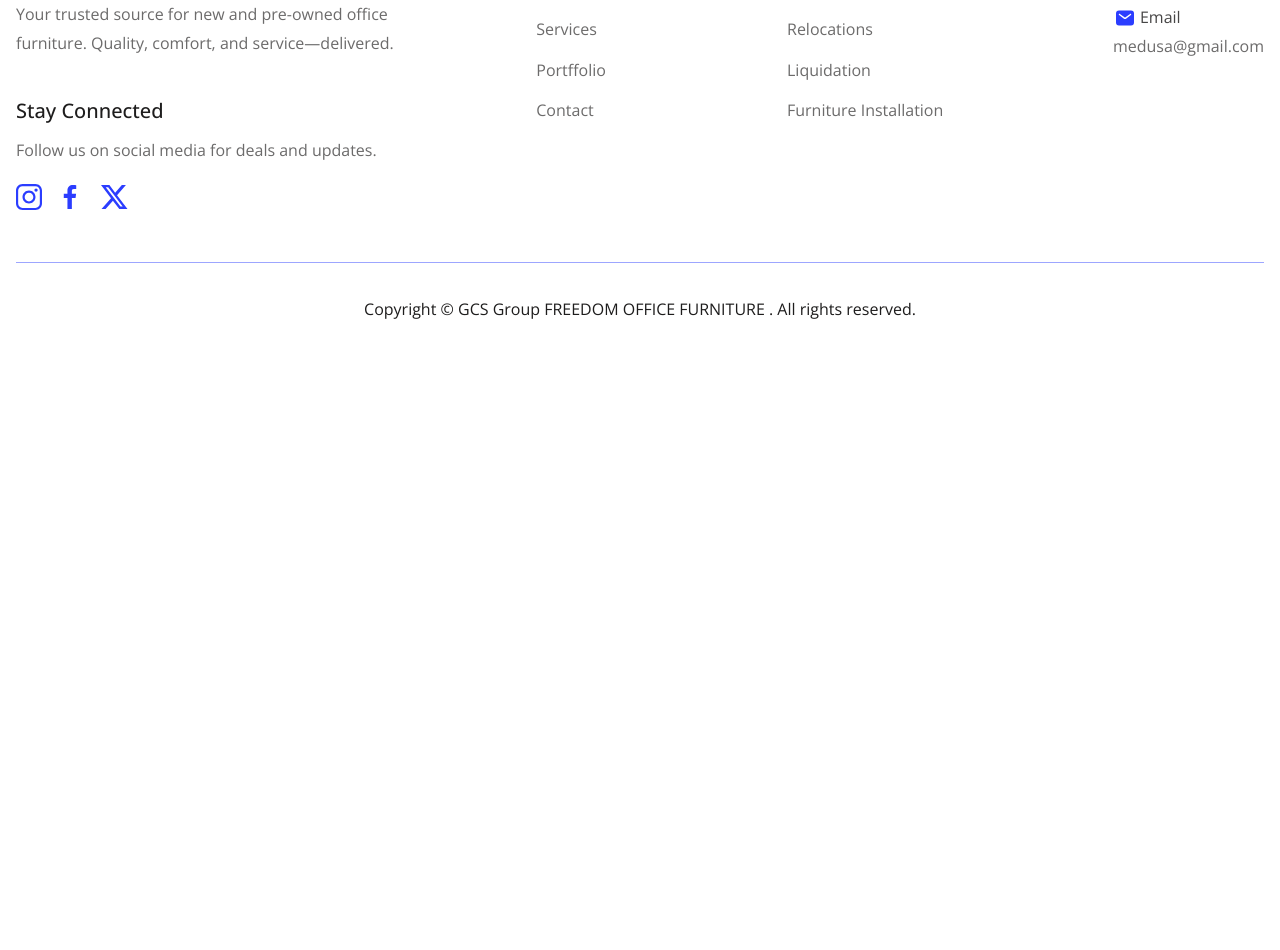
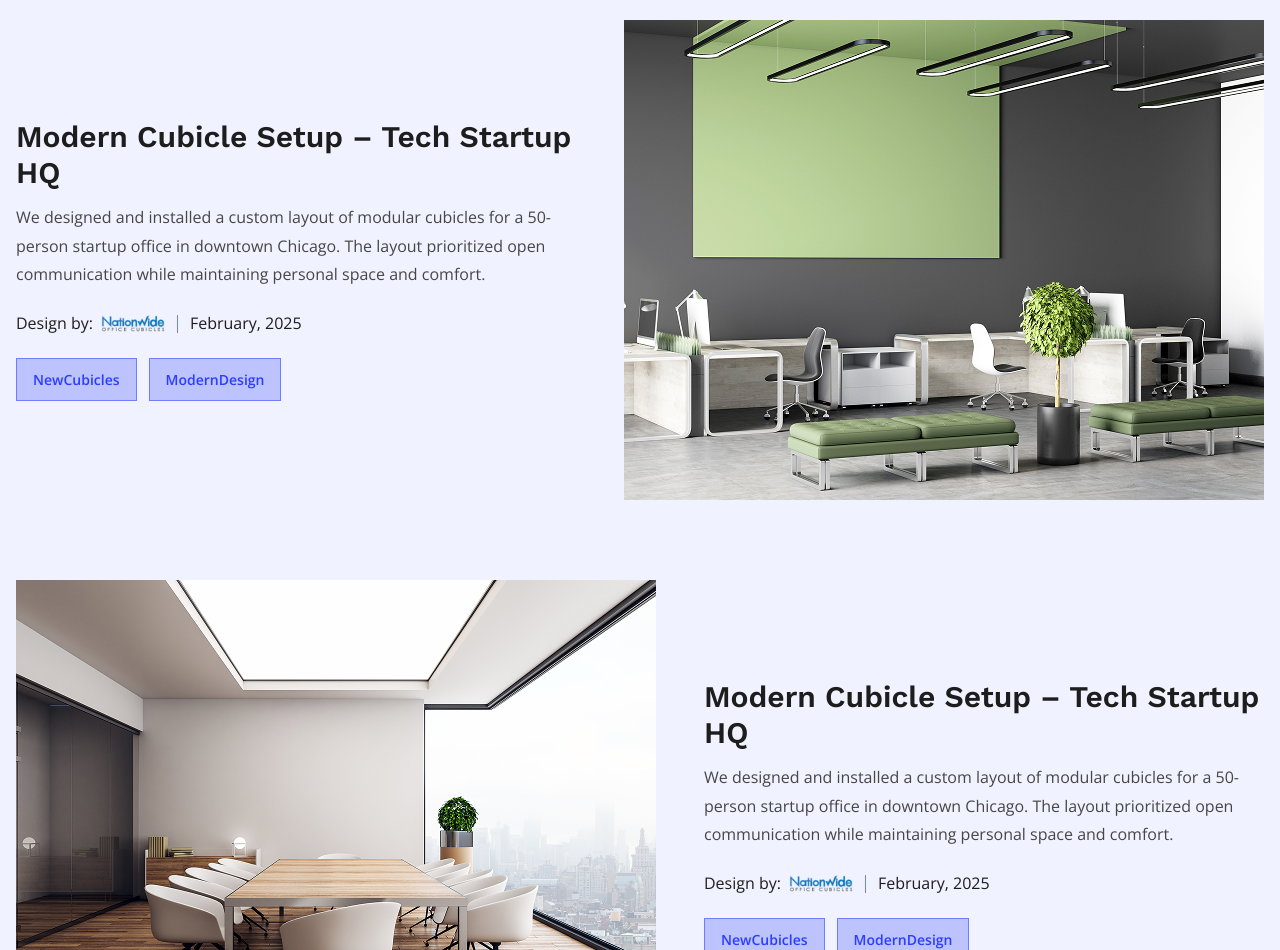
Before and after one commit to backbencherstudio/thutt-client, a Next.js app: page / in a window 1280 px wide. Shown: the part 4102-5052 px from the top of the page. Before the commit the page ends 4457 px from the top, so only its background shows below. Built offline with nearby package versions, Linux system fonts and the light colour scheme; no server answers.

Commit message:
portfolio added

```diff
--- /dev/null
+++ b/app/(site)/_components/_pages/_home/_portfolio/portfolio.tsx
@@ -0,0 +1,102 @@
+import Image from "next/image";
+import React from "react";
+
+export default function portfolio() {
+  return (
+    <div className="bg-[#EAECFFB2] px-4">
+      <div className="container py-10 sm:py-16 md:py-20 xl:py-[120px]">
+        <div className="flex flex-col justify-center gap-12">
+          <h2 className="text-center text-[#1E1D1D]">
+            Workspace Transformations
+          </h2>
+          <div className="flex flex-col gap-20">
+            <div className="flex items-center justify-between gap-4">
+              <div className="max-w-[560px] flex flex-col gap-3">
+                <h3 className="text-[#1E1D1D] font-semibold">
+                  Modern Cubicle Setup – Tech Startup HQ
+                </h3>
+                <p className="text-[#474646]">
+                  We designed and installed a custom layout of modular cubicles
+                  for a 50-person startup office in downtown Chicago. The layout
+                  prioritized open communication while maintaining personal
+                  space and comfort.
+                </p>
+                <div className="flex items-center justify-start gap-3 my-2">
+                  <div className="flex items-center gap-2">
+                    <p className="text-[#1E1D1D] font-semibold">Design by:</p>
+                    <Image
+                      src="/assets/logo.png"
+                      alt="brand logo"
+                      width={64}
+                      height={20}
+                      className="max-w-[64px] max-h-[20px]"
+                    />
+                  </div>
+                  <div className="w-[1px] h-[18px] bg-[#717DFF]"></div>
+                  <p className="text-[#1E1D1D]">February, 2025</p>
+                </div>
+                <div className="flex items-center justify-start gap-3">
+                  <div className="flex items-center justify-center px-4 py-2 border border-[#717DFF] bg-[#BDC3FF] text-[14px] font-semibold leading-[180%] text-[#2B3DFF]">
+                    NewCubicles
+                  </div>
+                  <div className="flex items-center justify-center px-4 py-2 border border-[#717DFF] bg-[#BDC3FF] text-[14px] font-semibold leading-[180%] text-[#2B3DFF]">
+                    ModernDesign
+                  </div>
+                </div>
+              </div>
+              <Image
+                src="/assets/site-images/home/portfolio1.png"
+                alt="portfolio"
+                width={640}
+                height={480}
+                className="max-w-[640px] object-cover"
+              />
+            </div>
+            <div className="flex items-center justify-between gap-4">
+              <Image
+                src="/assets/site-images/home/portfolio2.png"
+                alt="portfolio"
+                width={640}
+                height={480}
+                className="max-w-[640px] object-cover"
+              />
+              <div className="max-w-[560px] flex flex-col gap-3">
+                <h3 className="text-[#1E1D1D] font-semibold">
+                  Modern Cubicle Setup – Tech Startup HQ
+                </h3>
+                <p className="text-[#474646]">
+                  We designed and installed a custom layout of modular cubicles
+                  for a 50-person startup office in downtown Chicago. The layout
+                  prioritized open communication while maintaining personal
+                  space and comfort.
+                </p>
+                <div className="flex items-center justify-start gap-3 my-2">
+                  <div className="flex items-center gap-2">
+                    <p className="text-[#1E1D1D] font-semibold">Design by:</p>
+                    <Image
+                      src="/assets/logo.png"
+                      alt="brand logo"
+                      width={64}
+                      height={20}
+                      className="max-w-[64px] max-h-[20px]"
+                    />
+                  </div>
+                  <div className="w-[1px] h-[18px] bg-[#717DFF]"></div>
+                  <p className="text-[#1E1D1D]">February, 2025</p>
+                </div>
+                <div className="flex items-center justify-start gap-3">
+                  <div className="flex items-center justify-center px-4 py-2 border border-[#717DFF] bg-[#BDC3FF] text-[14px] font-semibold leading-[180%] text-[#2B3DFF]">
+                    NewCubicles
+                  </div>
+                  <div className="flex items-center justify-center px-4 py-2 border border-[#717DFF] bg-[#BDC3FF] text-[14px] font-semibold leading-[180%] text-[#2B3DFF]">
+                    ModernDesign
+                  </div>
+                </div>
+              </div>
+            </div>
+          </div>
+        </div>
+      </div>
+    </div>
+  );
+}
--- a/app/(site)/page.tsx
+++ b/app/(site)/page.tsx
@@ -2,6 +2,7 @@ import Banner from "./_components/_pages/_home/_banner/banner";
 import About from "./_components/_pages/_home/_about/about";
 import Category from "./_components/_pages/_home/_category/category";
 import Service from "./_components/_pages/_home/_service/service";
+import Portfolio from "./_components/_pages/_home/_portfolio/portfolio";
 export default function Home() {
   return (
     <div>
@@ -9,6 +10,7 @@ export default function Home() {
       <About />
       <Category />
       <Service />
+      <Portfolio />
     </div>
   );
 }
```
Also changed, not shown: public/assets/site-images/home/portfolio1.png (added), public/assets/site-images/home/portfolio2.png (added).
